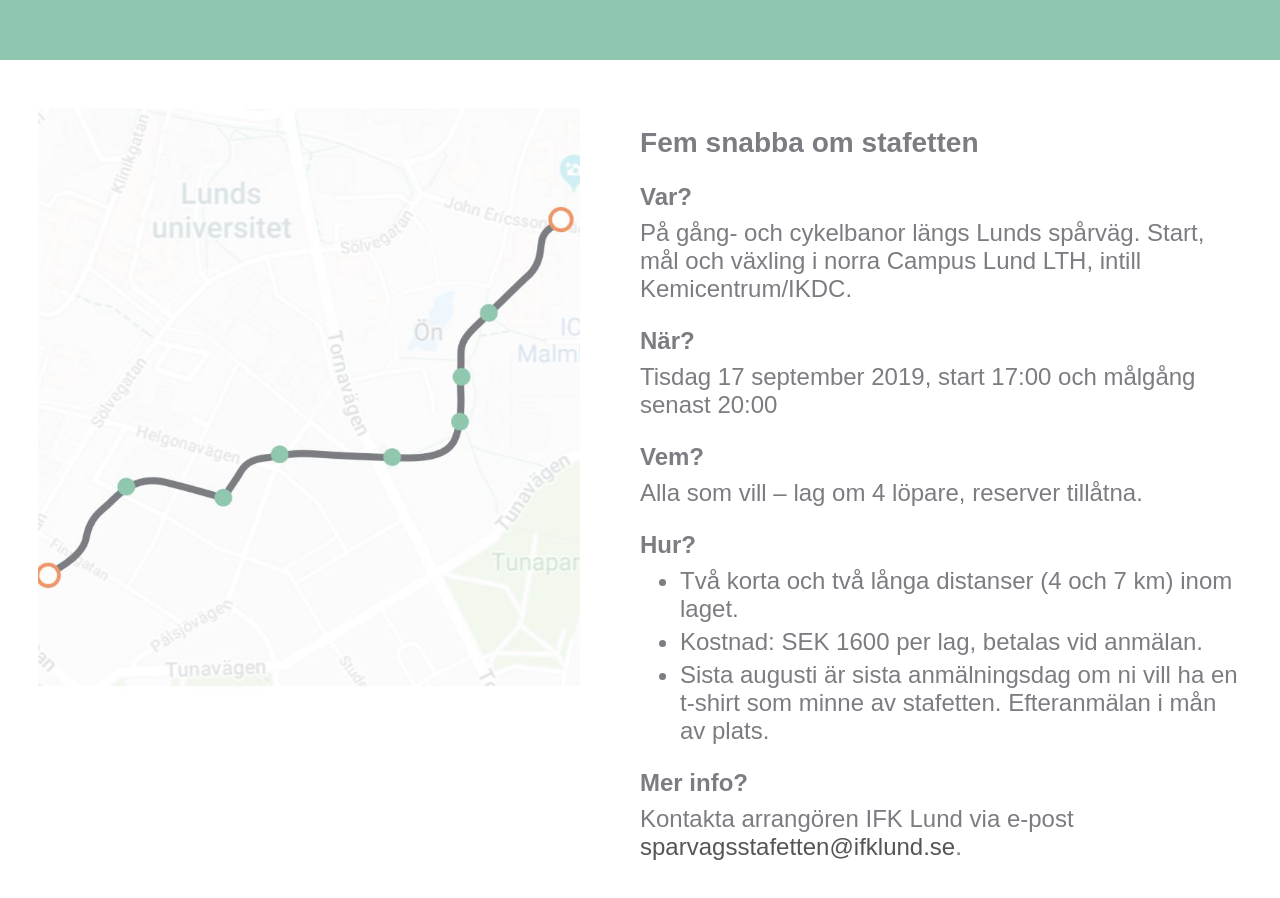
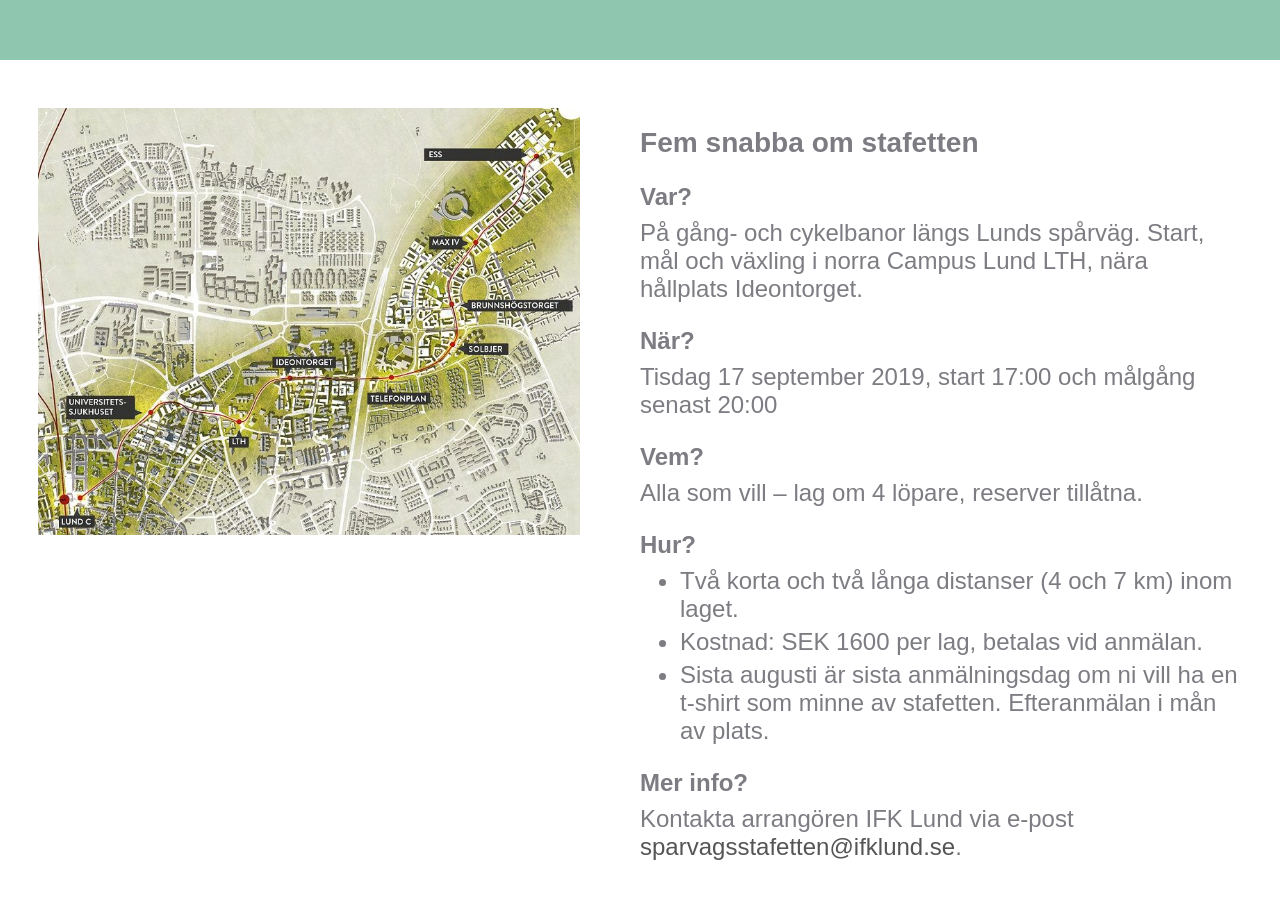
Before and after one commit to qlik-oss/sparvagsstafetten, a website built with Parcel: page src/index.html in a window 1280 px wide. Shown: the part 1175-2073 px from the top of the page. Built offline with nearby package versions, Linux system fonts and the light colour scheme.

Commit message:
update course image

```diff
--- a/src/index.html
+++ b/src/index.html
@@ -25,12 +25,12 @@
         </section>
         <section class="segment columns white">
           <section class="column">
-            <img src="./course-mock.jpg">
+            <img src="./sparvagens_hallplatser_karta.jpg">
           </section>
           <section class="column">
               <h3>Fem snabba om stafetten</h3>
               <h4>Var?</h4><p>
-                På gång- och cykelbanor längs Lunds spårväg. Start, mål och växling i norra Campus Lund LTH, intill Kemicentrum/IKDC.
+                På gång- och cykelbanor längs Lunds spårväg. Start, mål och växling i norra Campus Lund LTH, nära hållplats Ideontorget.
               </p>
               <h4>När?</h4> <p>
                 Tisdag 17 september 2019, start 17:00 och målgång senast 20:00
```
Also changed, not shown: src/course-mock.jpg (deleted), src/sparvagens_hallplatser_karta.jpg (added), 1 other file.
